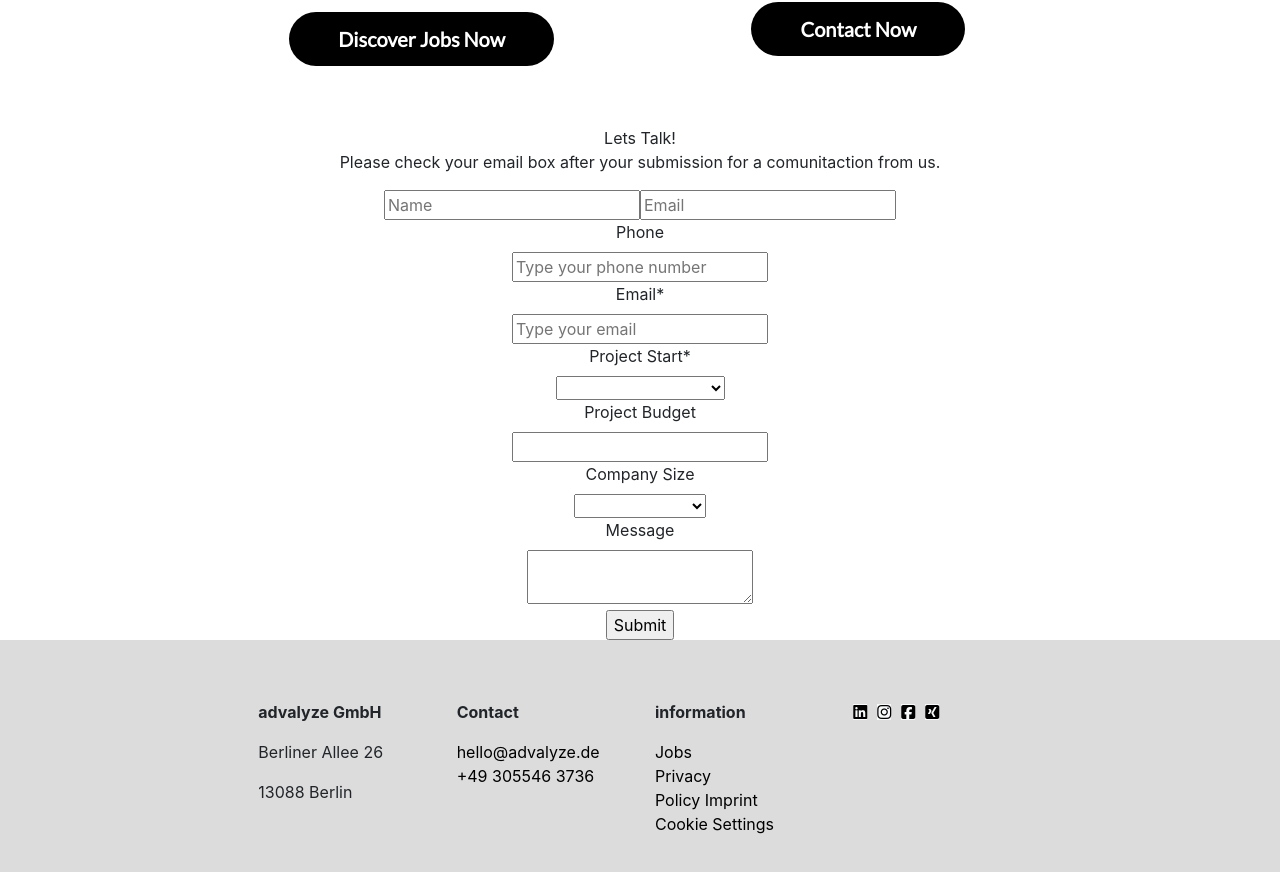
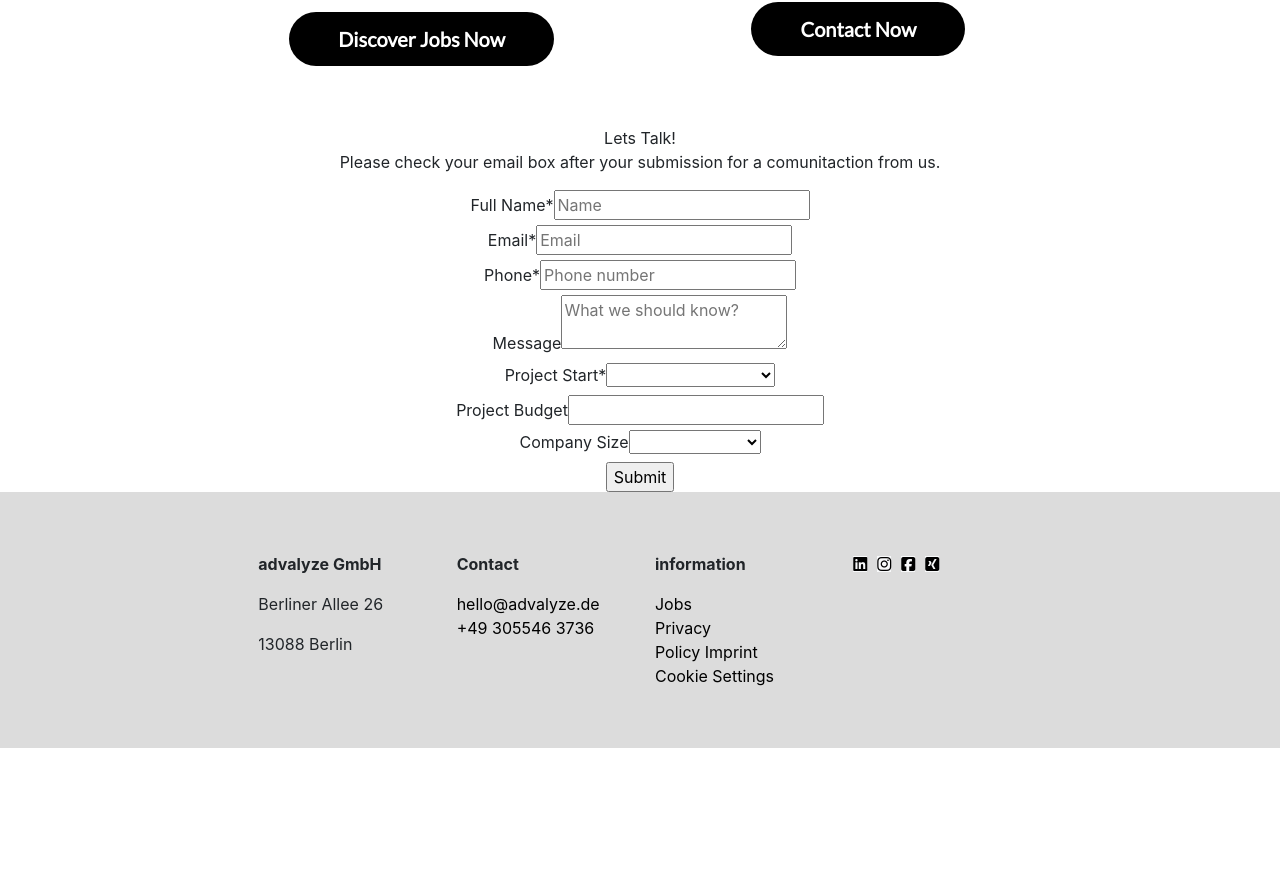
Before and after one commit to snufka/adv, a React (Create React App) app: page / in a window 1280 px wide. Shown: the part 7300-8172 px from the top of the page. After the commit the page ends 8048 px from the top, so only its background shows below. Built offline with nearby package versions, Linux system fonts and the light colour scheme.

Commit message:
embedding active camp form

```diff
--- a/src/components/ActiveCampForm.js
+++ b/src/components/ActiveCampForm.js
@@ -82,97 +82,67 @@ export default function ActiveCampForm({ custom, showPhone, requirePhone }) {
           value="2"
           ref={register({ required: true })}
         />
-
         <input
           type="hidden"
           name="custom"
           value={custom}
           ref={register({ required: true })}
         />
+        <label className="_form-label">Full Name*</label>
         <input
           type="text"
           placeholder="Name"
           name="fullname"
           ref={register({ required: true, maxLength: 80 })}
         />
+        <br />
+        <label className="_form-label">Email*</label>
         <input
           type="text"
           placeholder="Email"
           name="email"
           ref={register({ required: true, pattern: /^\S+@\S+$/i })}
         />
-        <div className="_form_element _x36758101 _full_width ">
-          <label className="_form-label">Phone</label>
-          <div className="_field-wrapper">
+        <br /> <label className="_form-label">Phone*</label>
         <input
-              type="text"
+          type="tel"
+          placeholder="Phone number"
           name="phone"
-              placeholder="Type your phone number"
+          ref={register({
+            required: true,
+            minLength: 6,
+            maxLength: 12,
+          })}
         />
-          </div>
-        </div>
-        <div className="_form_element _x80041623 _full_width ">
-          <label className="_form-label">Email*</label>
-          <div className="_field-wrapper">
-            <input
-              type="text"
-              name="email"
-              placeholder="Type your email"
-              required
+        <br />
+        <label className="_form-label">Message</label>
+        <textarea
+          type="textArea"
+          placeholder="What we should know?"
+          ref={register}
         />
-          </div>
-        </div>
-        <div className="_form_element _field2 _full_width ">
+        <br />
         <label className="_form-label">Project Start*</label>
-          <div className="_field-wrapper">
-            <select name="field[2]" required>
+        <select name="field[2]" ref={register}>
           <option selected></option>
           <option value="immediately">immediately</option>
           <option value="in 3-6 weeks">in 3-6 weeks</option>
           <option value="in 3 months or later">in 3 months or later</option>
         </select>
-          </div>
-        </div>
-        <div className="_form_element _field1 _full_width ">
+        <br />
         <label className="_form-label">Project Budget</label>
-          <div className="_field-wrapper">
-            <input type="text" name="field[1]" value="" placeholder="" />
-          </div>
-        </div>
-        <div className="_form_element _field3 _full_width ">
+        <input type="text" name="field[1]" ref={register} />
+        <br />
         <label className="_form-label">Company Size</label>
-          <div className="_field-wrapper">
-            <select name="field[3]">
+        <select name="field[3]" ref={register}>
           <option selected></option>
           <option value="1-10 worker">1-10 worker</option>
           <option value="11-50 worker">11-50 worker</option>
           <option value="51-500 worker">51-500 worker</option>
           <option value="500+ worker">500+ worker</option>
         </select>
+        <div className="_form-thank-you"></div>
       </div>
-        </div>
-        <div className="_form_element _field4 _full_width ">
-          <label className="_form-label">Message</label>
-          <div className="_field-wrapper">
-            <textarea name="field[4]" placeholder=""></textarea>
-          </div>
-        </div>
-        <div className="_clear-element"></div>
-      </div>
-      <div className="_form-thank-you"></div>
-
-      {showPhone && (
-        <input
-          type="tel"
-          placeholder="Phone number"
-          name="phone"
-          ref={register({
-            required: requirePhone,
-            minLength: 6,
-            maxLength: 12,
-          })}
-        />
-      )}
 
       <input type="submit" />
     </form>
```
Lines whose indentation alone changed are shown as unchanged.
